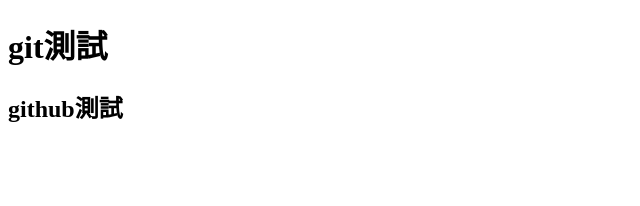
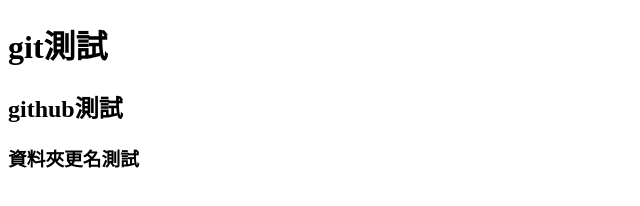
Before and after one commit to Lin2266/gittest, a plain HTML site: page index.html in a window 1280 px wide. Shown: the whole page, without its empty margins (0-640 px from the left). Drawn offline with Linux system fonts and the light colour scheme.

Commit message:
資料夾更名測試

```diff
--- a/index.html
+++ b/index.html
@@ -9,5 +9,6 @@
 <body>
     <h1>git測試</h1>
     <h2>github測試</h2>
+    <h3>資料夾更名測試</h3>
 </body>
 </html>
```
